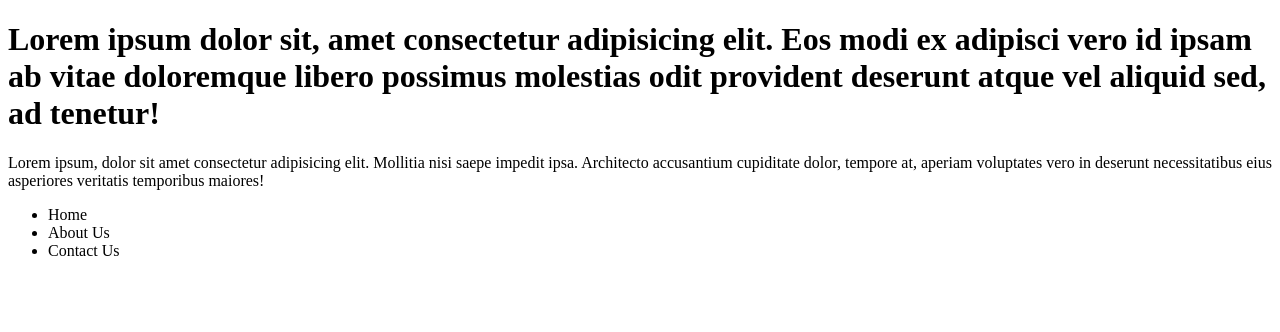
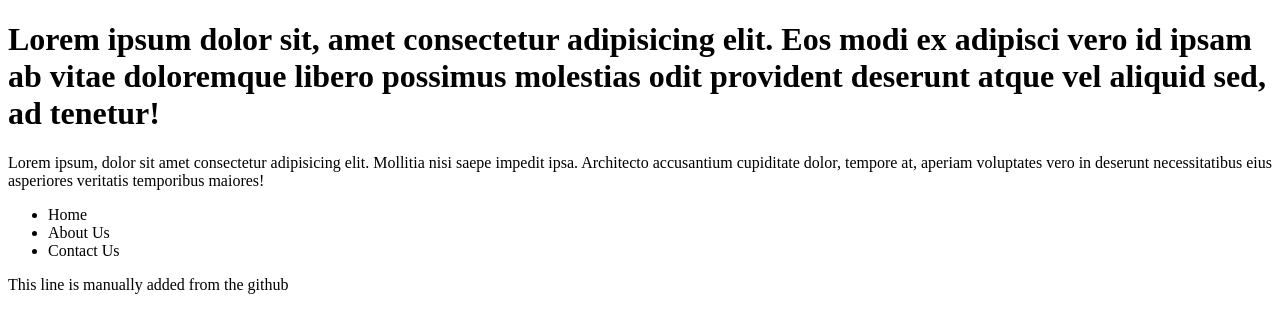
Before and after one commit to himanshusn07/learn-git, a plain HTML site: page index.html in a window 1280 px wide. Drawn offline with Linux system fonts and the light colour scheme.

Commit message:
Update index.html

```diff
--- a/index.html
+++ b/index.html
@@ -15,3 +15,5 @@
     </ul>
 </body>
 </html>
+
+This line is manually added from the github
```
